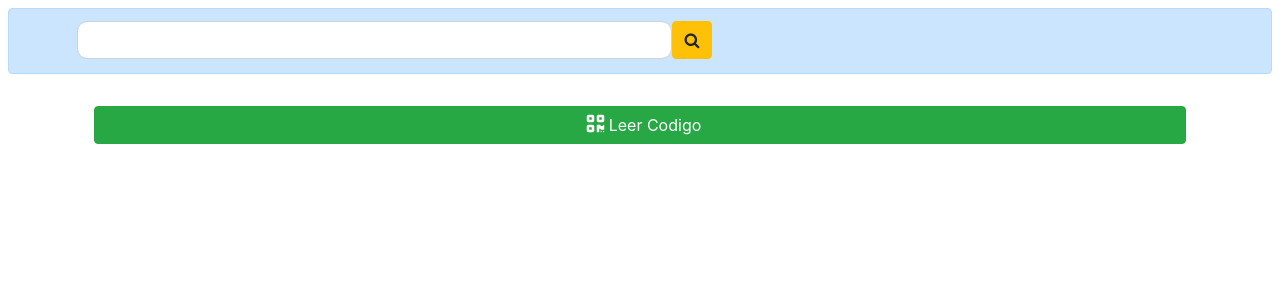
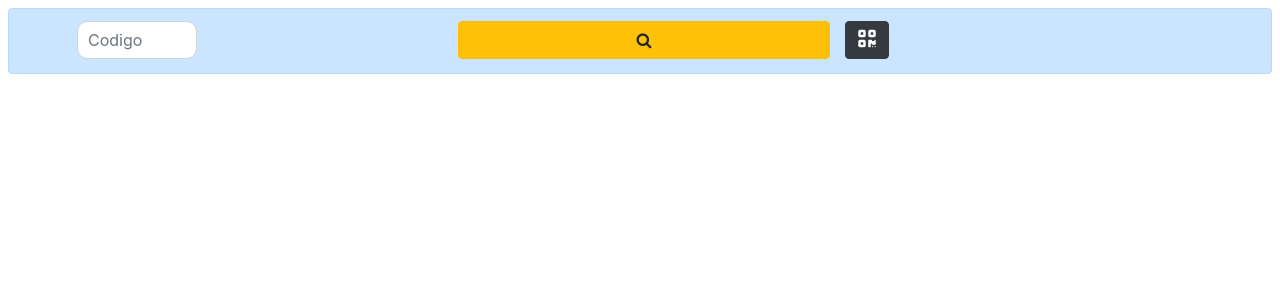
Before and after one commit to fontalvo2012/invActivos, a PHP site: page /src/index.php?opt=lectura in a window 1280 px wide. Shown: the part 56-356 px from the top of the page. Run offline with PHP 8.4, Linux system fonts and the light colour scheme; some libraries are stand-ins or nearby versions.

Commit message:
Datos Actualizados

```diff
--- a/index.php
+++ b/index.php
@@ -22,6 +22,7 @@
 <html>
   <head>
     <meta charset="utf-8">
+    <meta name="viewport" content="width=device-width, initial-scale=1.0">
     <title>Login en PHP</title>
 
     <!-- Importamos los estilos de Bootstrap -->
--- a/src/index.php
+++ b/src/index.php
@@ -21,7 +21,7 @@
 
   </head>
 
-  <body>
+  <body >
     <?php
       session_start();
       include('view/redirec.php');
@@ -29,11 +29,18 @@
     ?>
       <div class="alert alert-primary m-2">
         <div class="row" id="busqueda">
-          <div class="col ml-5 pr-0"><input type="text" id="qrcode" value="<?php echo @$_SESSION['cod']?>" class="form-control" name="qrcode"></div>
-          <div class="col p-0"><button class="btn btn-warning m-0" onclick="ConsultarEquipoBoton()"><i class="fa fa-search" aria-hidden="true"></i></button></div>
+          <div class="col ml-5 pr-0"><input type="text" id="qrcode" style="width:120px;" placeholder="Codigo" value="<?php echo @$_SESSION['cod']?>" class="form-control" name="qrcode"></div>
+          <div class="col pl-2"><button class="btn btn-warning btn-block m-0" onclick="ConsultarEquipoBoton()"><i class="fa fa-search" aria-hidden="true"></i></button></div>
+          <div class="col pl-0 pr-5" ><button class="btn btn-dark " onclick="IniciarCamara()"><span ><i class='fas fa-qrcode'  style='font-size:20px'></i></span></button></div>
+        </div>
+
         </div>
         <div class="row ml-5" id="mcodigo">
-          <div class="col"><h3><?php echo "Codigo:".@$_SESSION['cod']?></h3></div>
+          <div class="col"><h3>
+          <?php
+            if(isset($_SESSION['cod']))
+            echo "Codigo:".@$_SESSION['cod']
+          ?></h3></div>
         </div>
 
       </div>
--- a/src/js/funciones.js
+++ b/src/js/funciones.js
@@ -357,6 +357,7 @@ function ConsultarEquipo(codigo){
 }
 function ConsultarEquipoBoton(){
   codigo=$('#qrcode').val();
+  if(codigo != ""){
     $.ajax({
       method: 'POST',
       url: 'controller/equiposController.php',
@@ -379,6 +380,9 @@ function ConsultarEquipoBoton(){
         }
       }
     });
+  }else{
+    swal('Alvertencia', 'Debe Leer o Escribir un codigo', 'warning');
+  }
 }
 
 //Valida el codigo del equipo
--- a/src/view/consultas/lectura.php
+++ b/src/view/consultas/lectura.php
@@ -4,10 +4,9 @@
   });
 </script>
 <div class="container p-4">
-        <div class="form-group">
+        <!-- <div class="form-group">
             <button id="btqr" class="btn btn-success btn-block" onclick="IniciarCamara()"><span ><i class='fas fa-qrcode ml-2'  style='font-size:20px'></i></span>  Leer Codigo</button>
-
-        </div>
+        </div>   -->
         <div class="row" id="load" hidden="hidden">
                 <div class="col-xs-4 col-xs-offset-4 col-md-2 col-md-offset-5">
                   <img src="../img/load.gif" width="100%" alt="">
```
Lines whose indentation alone changed are shown as unchanged.
